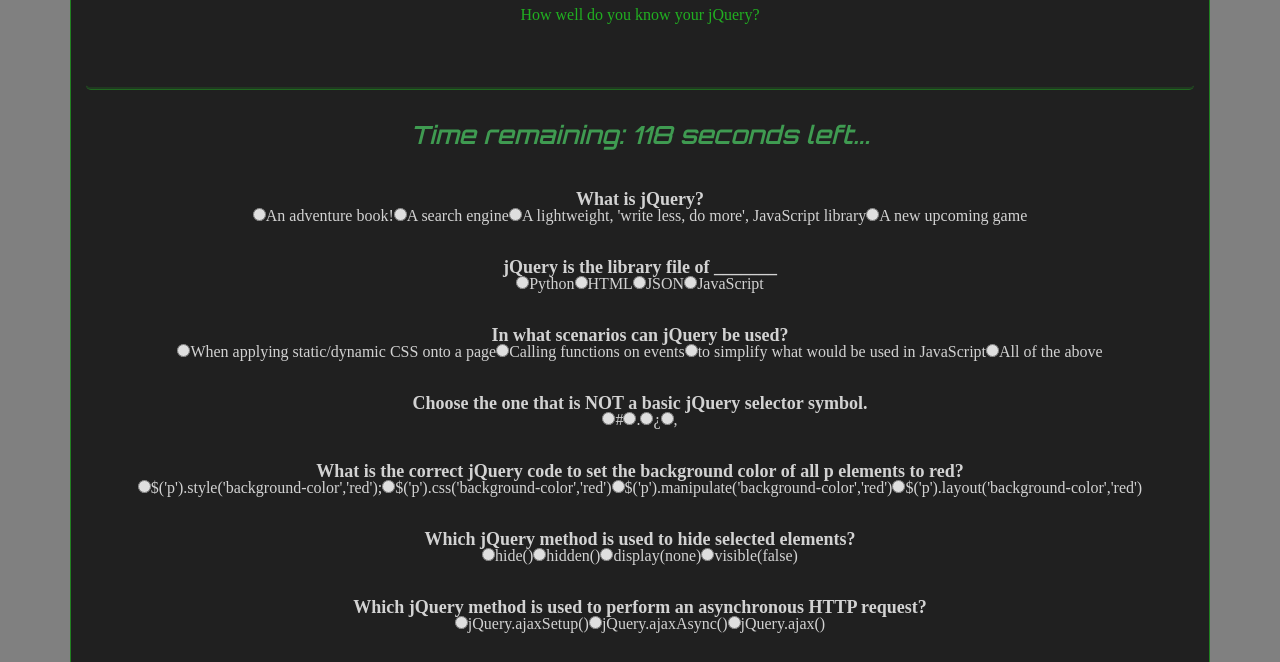
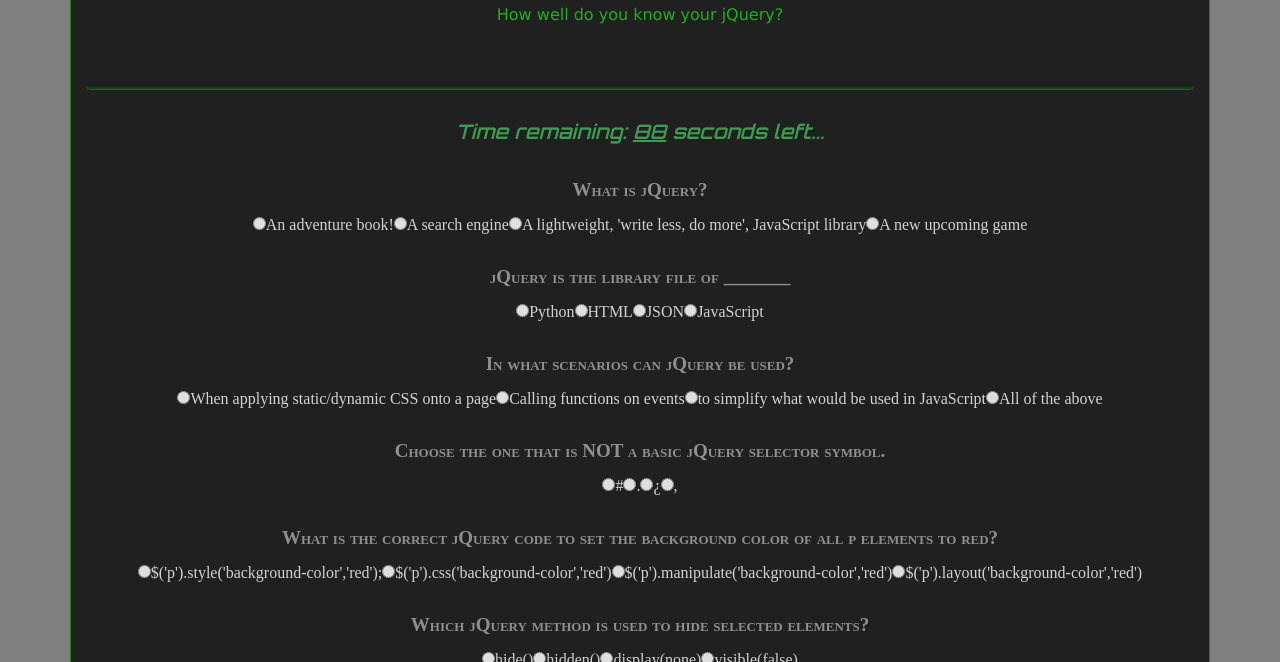
Before and after one commit to saewhat/TriviaGame, a plain HTML site: page index.html in a window 1280 px wide. Both pictures are taken after a click on the button "START". Shown: the part 138-800 px from the top of the page. Drawn offline with nearby package versions, Linux system fonts and the light colour scheme.

Commit message:
fixed some graphical issues & also fixed the userSelection

```diff
--- a/assets/css/style.css
+++ b/assets/css/style.css
@@ -15,7 +15,12 @@
 }
 
 p{
-    font-size: 18px;
+    font-size: 19px;
+}
+
+.qStyle{
+    font-variant: small-caps;
+    color: #969494;
 }
 
 h1{
@@ -25,6 +30,7 @@
 
 #summ{
     font-size: medium;
+    font-family: Verdana, Geneva, Tahoma, sans-serif;
 }
 
 h2{
@@ -43,15 +49,23 @@
 button{
     width: 115px;
     height: 60px;
+    background-color: darkgreen;
+    border-color: rgb(58, 184, 58);
+}
+
+#startBtn{
+    margin-top: 8px;
+    font-weight: bolder;
 }
 
 #submitBtn{
     width: 85px;
     height: 35px;
+    font-weight: bold;
 }
 
 #timeLeft{
-    font-size: 25px;
+    font-size: 20px;
     font-family: 'Orbitron', sans-serif;
     color: rgba(54, 214, 86, 0.767);
     font-style: italic;
--- a/assets/javascript/app.js
+++ b/assets/javascript/app.js
@@ -27,45 +27,46 @@
 var correct = 0;
 var wrong = 0;
 var blank = 0;
-var timer = 120;
+var timer = 90;
 var intervalID;
 
 var questions = [{
-    question: "What is jQuery?",
+    question: "<p class =qStyle>What is jQuery?</p><br>",
     choices: ["An adventure book!", "A search engine", "A lightweight, 'write less, do more', JavaScript library", "A new upcoming game"],
     answer: 2
 },
 {
-    question: "jQuery is the library file of _______",
+    question: "<p class =qStyle>jQuery is the library file of _______</p><br>",
     choices: ["Python", "HTML", "JSON", "JavaScript"],
     answer: 3
 },
 {
-    question: "In what scenarios can jQuery be used?",
+    question: "<p class =qStyle>In what scenarios can jQuery be used?</p><br>",
     choices: ["When applying static/dynamic CSS onto a page", "Calling functions on events", "to simplify what would be used in JavaScript", "All of the above"],
     answer: 3
 },
 {
-    question: "Choose the one that is NOT a basic jQuery selector symbol.",
+    question: "<p class =qStyle>Choose the one that is NOT a basic jQuery selector symbol.</p><br>",
     choices: ["#", ".", "¿", "," ],
     answer: 2
 },
 {
-    question: "What is the correct jQuery code to set the background color of all p elements to red?",
+    question: "<p class =qStyle>What is the correct jQuery code to set the background color of all p elements to red?</p><br>",
     choices: ["$('p').style('background-color','red');", "$('p').css('background-color','red')", "$('p').manipulate('background-color','red')", "$('p').layout('background-color','red')"],
     answer: 1
 },
 {
-    question: "Which jQuery method is used to hide selected elements?",
+    question: "<p class =qStyle>Which jQuery method is used to hide selected elements?</p><br>",
     choices: ["hide()", "hidden()", "display(none)", "visible(false)"],
     answer: 0
 },
 {
-    question: "Which jQuery method is used to perform an asynchronous HTTP request?",
-    choices: ["jQuery.ajaxSetup()", "jQuery.ajaxAsync()", "jQuery.ajax()"],
+    question: "<p class =qStyle>Which jQuery method is used to perform an asynchronous HTTP request?</p><br>",
+    choices: ["jQuery.ajaxSetup()", "jQuery.ajaxAsync()", "jQuery.ajax()", "jQuery.ajaxStart()"],
+    answer: 2
 },
 {
-    question: "Which jQuery function is used to prevent code from running, before the document is finished loading?",
+    question: "<p class =qStyle>Which jQuery function is used to prevent code from running, before the document is finished loading?</p><br>",
     choices: ["$(document).load()", "$(document).ready()", "$(document).onload()", "$(code).ready()"],
     answer: 1
 }
@@ -80,7 +81,7 @@
         intervalID = setInterval(decrement, 1000);
 
         // this will expand the #main container to 'contain' all questions once the button is clicked
-        $("#main").css("height", "935px");
+        $("#main").css("height", "1100px");
 
         mkQuestions();
         $("#startBtn").hide();
@@ -104,7 +105,7 @@
         $("#quizQs").append("<h2><br>" + questions[i].question);
         // this will make the answer 'buttons' & also assign
         for(var x=0; x < questions[i].choices.length; x++){
-            $("#quizQs").append("<label class='radio-inline'><input type='radio'>" + questions[i].choices[x] + "</label>");
+            $("#quizQs").append("<label class='radio-inline'><input value='" + x + "' type='radio' name='" + i + "'>" + questions[i].choices[x] + "</label>");
         }
         $("#quizQs").append("<br><br>");
     }
@@ -112,13 +113,13 @@
 
 // this will create the 'submit' button
 function mkSubmitBtn(){
-    $("#quizSubmit").append("<br><button id=submitBtn>Submit</button>");
+    $("#quizSubmit").append("<br><br><button id=submitBtn>Submit</button>");
 }
 
 
 function decrement(){
     timer--;
-    $("#timeLeft").html("Time remaining: " + timer + " seconds left...<br><br>");
+    $("#timeLeft").html("Time remaining: <u>" + timer + "</u> seconds left...<br><br>");
     if (timer === 0){
         alert("Times up!");
         showResults();
@@ -127,6 +128,7 @@
 
 // this will populate the page with the user's results from the quiz
 function showResults(){
+    $("#main").css("height", "550px");
     $("#quizQs").hide();
     $("#timeLeft").hide();
     $("#quizSubmit").hide();
--- a/index.html
+++ b/index.html
@@ -13,7 +13,7 @@
     <title>Java Trivia Game</title>
 </head>
 <body>
-    <div class="container mt-3" id="main">
+    <div class="container mt-3 mb-3" id="main">
 
         <div class="jumbotron">
             <h1>jQuery Trivia Game!</h1>
```
